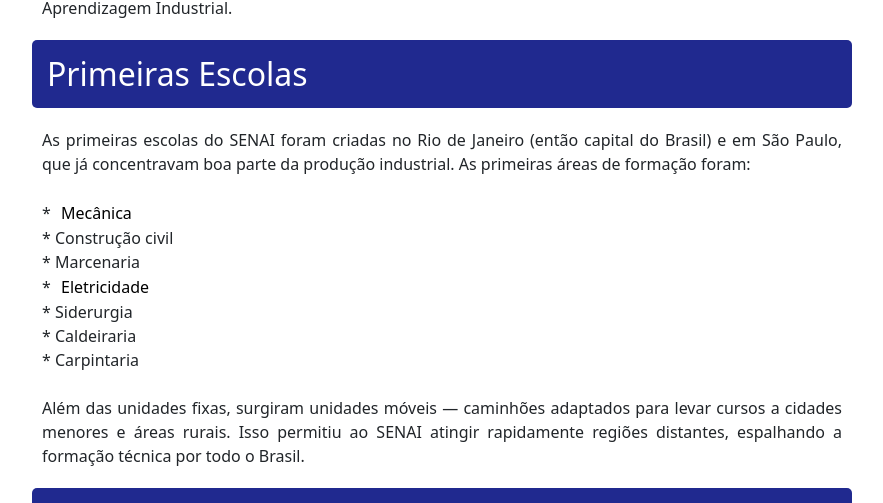
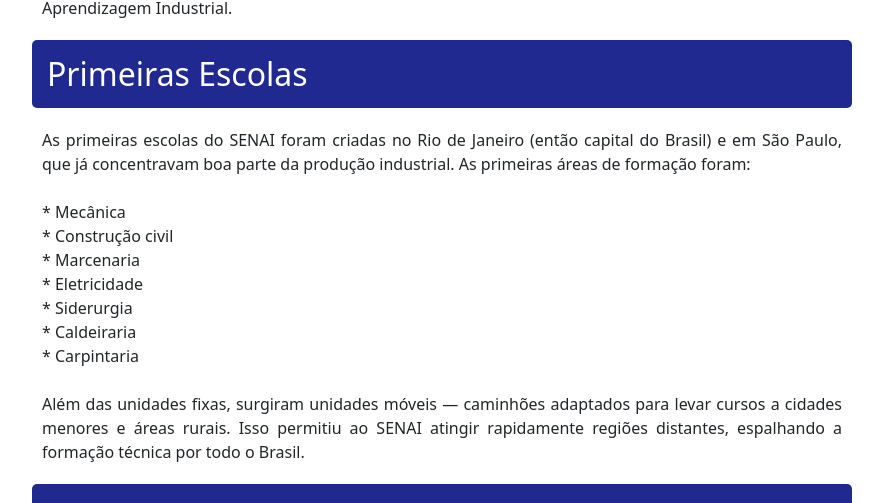
Before and after one commit to LianHenrique/SENAI-atividade, a React (Vite) app: page /historia in a window 1280 px wide. Shown: the part 1893-2396 px from the top of the page, without its empty margins (198-1081 px from the left). Built offline with nearby package versions, Linux system fonts and the light colour scheme; no server answers.

Commit message:
atualizando

```diff
--- a/src/Components/Body/HistoryBody.jsx
+++ b/src/Components/Body/HistoryBody.jsx
@@ -63,35 +63,13 @@
             className={styles.pHist}>
             As primeiras escolas do SENAI foram criadas no Rio de Janeiro (então capital do Brasil) e em São Paulo, que já concentravam boa parte da produção industrial. As primeiras áreas de formação foram:
             <br /><br />
-            * <button
-                onClick={() => {
-                  navigate("/sobrecurso/sobre", {
-                    state: {
-                      img: "https://escotec.com.br/wp-content/uploads/2023/01/Curso-Mecanica-de-Autos-2.0.jpg",
-                      desc: "Capacita profissionais para trabalhar com manutenção e montagem de sistemas mecânicos, com foco prático e técnico.",
-                      titulo: "Técnico mecanica",
-                    }
-                  })
-                }}>
-                Mecânica
-              </button>
+            * Mecânica
             <br />
             * Construção civil
             <br />
             * Marcenaria
             <br />
-            * <button
-                onClick={() => {
-                  navigate("/sobrecurso/sobre", {
-                    state: {
-                      img: "https://cms.fiemt.ind.br/arquivos/senai/images/conteudos/img-destaque/Eletrot%C3%A9cnica.jpg",
-                      desc: "Forma profissionais para atuar na instalação, manutenção e operação de sistemas elétricos em residências, indústrias e comércios.",
-                      titulo: "Técnico eletrotécnica",
-                    }
-                  })
-                }}>
-                  Eletricidade
-                </button>
+            * Eletricidade
             <br />
             * Siderurgia
             <br />
--- a/src/Data/db.json
+++ b/src/Data/db.json
@@ -30,6 +30,14 @@
       "senha": "lucas",
       "confirmaSenha": "lucas",
       "telefone": "27992533438"
+    },
+    {
+      "id": "803b",
+      "nome": "Cheddar Duplo",
+      "email": "chedarduplowesley@gmail.com",
+      "senha": "http://localhost:51",
+      "confirmaSenha": "http://localhost:51",
+      "telefone": "5"
     }
   ]
 }
```
